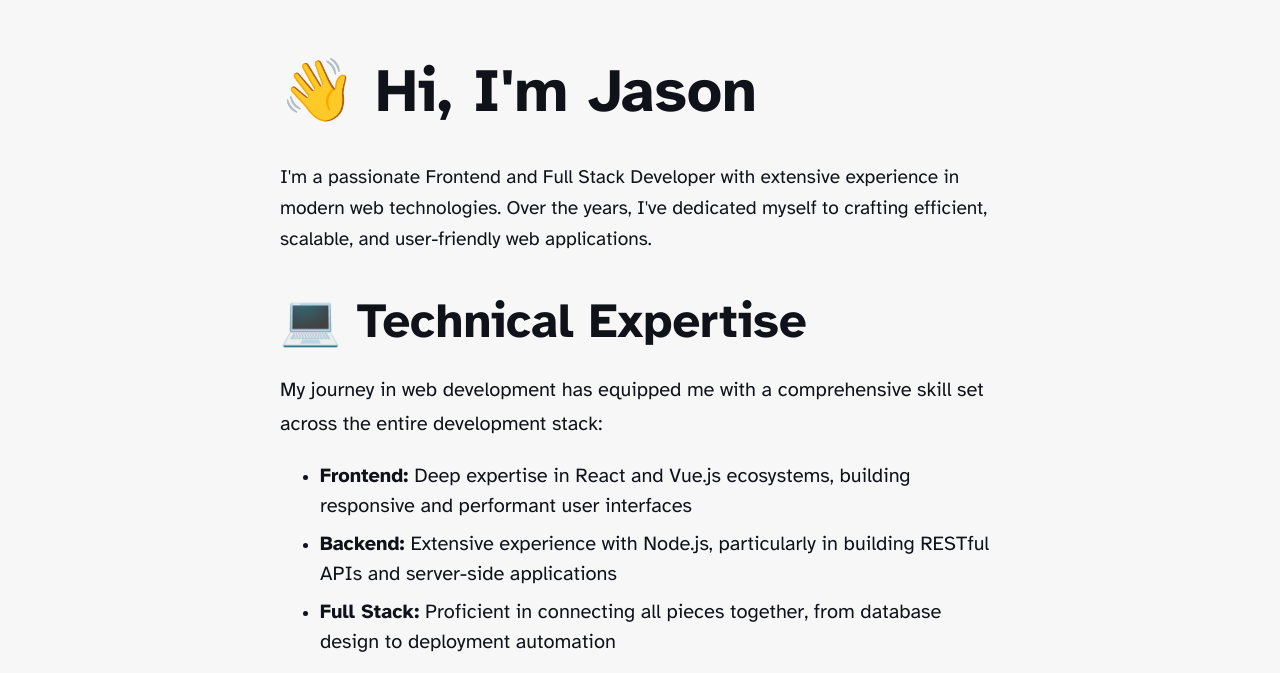
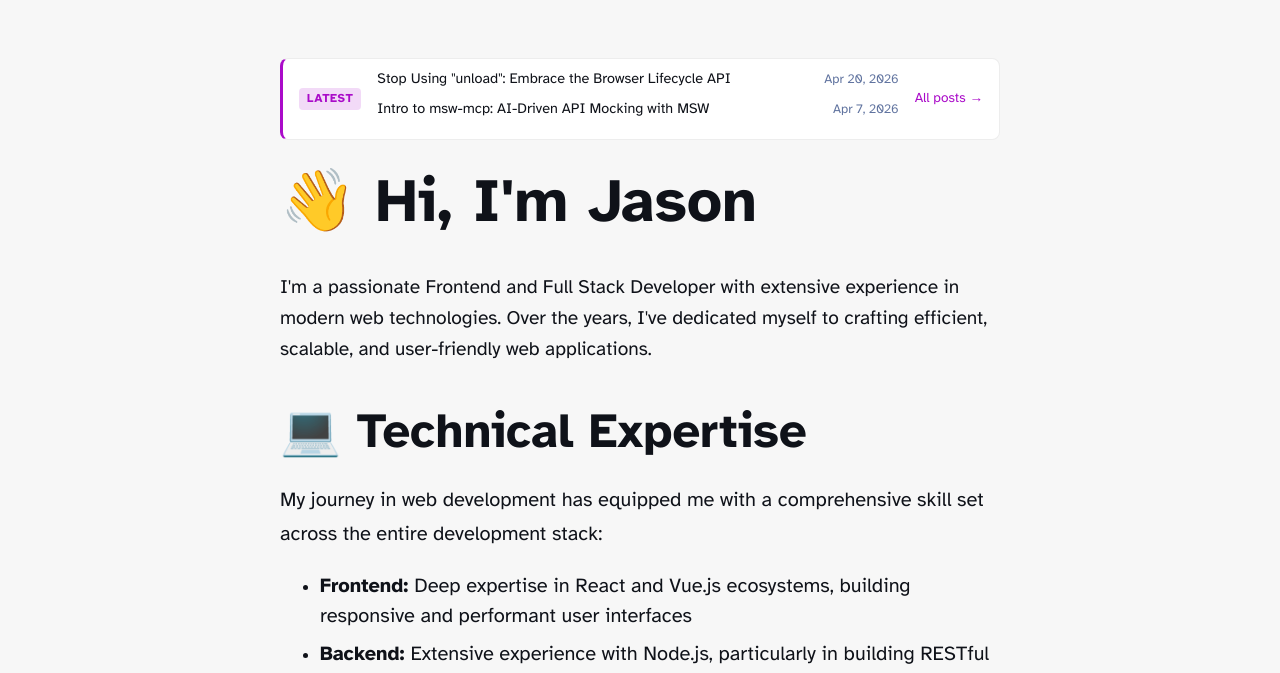
Before and after one commit to JasonBoy/blog, an Astro site: page / in a window 1280 px wide. Shown: the part 81-754 px from the top of the page. Built offline with nearby package versions, Linux system fonts and the light colour scheme; Astro itself is replaced by a stand-in of ours.

Commit message:
feat: add latest blog posts section to homepage

```diff
--- a/src/pages/index.astro
+++ b/src/pages/index.astro
@@ -2,7 +2,14 @@
 import BaseHead from '../components/BaseHead.astro';
 import Header from '../components/Header.astro';
 import Footer from '../components/Footer.astro';
+import FormattedDate from '../components/FormattedDate.astro';
 import { SITE_TITLE, SITE_DESCRIPTION } from '../consts';
+import { getCollection } from 'astro:content';
+
+const recentPosts = (await getCollection('blog'))
+  .filter((post) => !post.id.startsWith('zh/'))
+  .sort((a, b) => b.data.pubDate.valueOf() - a.data.pubDate.valueOf())
+  .slice(0, 2);
 ---
 
 <!doctype html>
@@ -13,6 +20,25 @@ import { SITE_TITLE, SITE_DESCRIPTION } from '../consts';
   <body>
     <Header />
     <main>
+      <aside class="posts-notice" aria-label="Latest blog posts">
+        <span class="posts-notice-label">Latest</span>
+        <ul class="posts-notice-list">
+          {
+            recentPosts.map((post) => (
+              <li>
+                <a href={`/blog/${post.id}/`}>
+                  <span class="post-title">{post.data.title}</span>
+                  <span class="post-date">
+                    <FormattedDate date={post.data.pubDate} />
+                  </span>
+                </a>
+              </li>
+            ))
+          }
+        </ul>
+        <a class="posts-notice-more" href="/blog">All posts →</a>
+      </aside>
+
       <h1>👋 Hi, I'm Jason</h1>
       <p class="intro">
         I'm a passionate Frontend and Full Stack Developer with extensive
@@ -65,6 +91,73 @@ import { SITE_TITLE, SITE_DESCRIPTION } from '../consts';
       </p>
 
       <style>
+        .posts-notice {
+          display: flex;
+          align-items: center;
+          gap: 1rem;
+          margin-bottom: 1.75rem;
+          padding: 0.65rem 1rem;
+          background: var(--theme-bg);
+          border: 1px solid var(--theme-bg-accent);
+          border-left: 3px solid var(--theme-accent);
+          border-radius: 8px;
+          font-size: 0.9rem;
+          line-height: 1.4;
+        }
+        .posts-notice-label {
+          flex-shrink: 0;
+          padding: 0.15rem 0.5rem;
+          border-radius: 4px;
+          background: color-mix(in srgb, var(--theme-accent) 15%, transparent);
+          color: var(--theme-accent);
+          font-size: 0.75rem;
+          font-weight: 700;
+          letter-spacing: 0.04em;
+          text-transform: uppercase;
+        }
+        .posts-notice-list {
+          flex: 1;
+          min-width: 0;
+          list-style: none;
+          margin: 0;
+          padding: 0;
+        }
+        .posts-notice-list li + li {
+          margin-top: 0.35rem;
+        }
+        .posts-notice-list a {
+          display: flex;
+          align-items: baseline;
+          justify-content: space-between;
+          gap: 1rem;
+          text-decoration: none;
+          color: inherit;
+        }
+        .posts-notice-list a:hover .post-title {
+          color: var(--theme-accent);
+        }
+        .post-title {
+          overflow: hidden;
+          text-overflow: ellipsis;
+          white-space: nowrap;
+          color: var(--theme-text);
+          transition: color 0.2s ease;
+        }
+        .post-date {
+          flex-shrink: 0;
+          font-size: 0.8rem;
+          color: var(--theme-text-light);
+        }
+        .posts-notice-more {
+          flex-shrink: 0;
+          font-size: 0.85rem;
+          color: var(--theme-accent);
+          text-decoration: none;
+          white-space: nowrap;
+        }
+        .posts-notice-more:hover {
+          text-decoration: underline;
+        }
         h1 {
           margin-bottom: 2rem;
         }
@@ -84,6 +177,29 @@ import { SITE_TITLE, SITE_DESCRIPTION } from '../consts';
           margin-bottom: 0.5rem;
           line-height: 1.5;
         }
+        @media (max-width: 640px) {
+          .posts-notice {
+            flex-wrap: wrap;
+            align-items: flex-start;
+            gap: 0.65rem;
+          }
+          .posts-notice-list {
+            flex-basis: 100%;
+            order: 2;
+          }
+          .posts-notice-more {
+            margin-left: auto;
+            order: 1;
+          }
+          .posts-notice-list a {
+            flex-direction: column;
+            align-items: flex-start;
+            gap: 0.15rem;
+          }
+          .post-title {
+            white-space: normal;
+          }
+        }
       </style>
     </main>
     <Footer />
```
